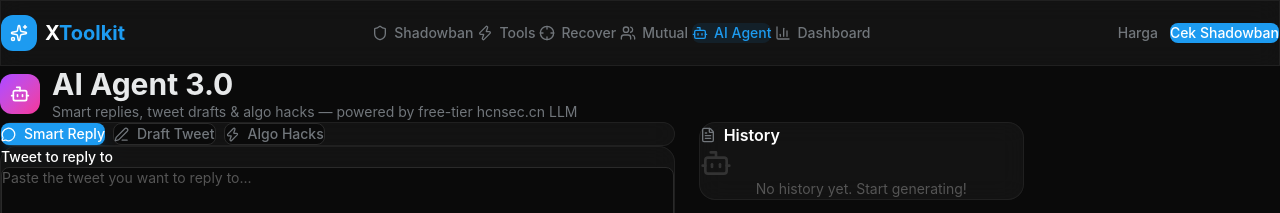
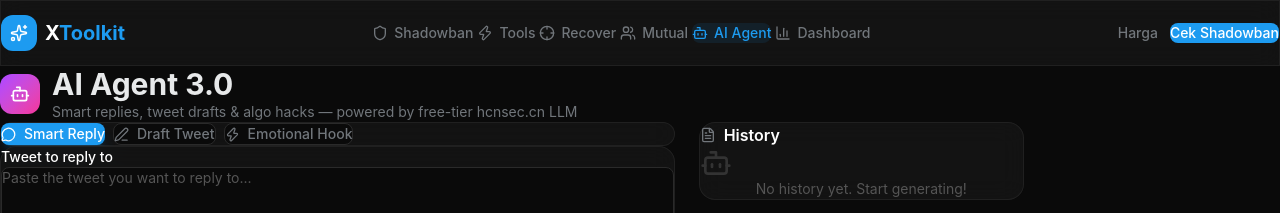
Before and after one commit to bangke1212/x-toolkit, a React (Vite) app: page /agent in a window 1280 px wide. Shown: the top 213 px of the page. Built offline with nearby package versions, Linux system fonts and the light colour scheme.

Commit message:
refactor(agent): simplify Algo Hacks → single Emotional Hook, no 4 options

```diff
--- a/src/pages/AiAgent.jsx
+++ b/src/pages/AiAgent.jsx
@@ -13,7 +13,7 @@
 const modes = [
   { id: 'reply', label: 'Smart Reply', icon: MessageCircle, desc: 'Generate engaging & natural tweet replies' },
   { id: 'draft', label: 'Draft Tweet', icon: PenLine, desc: 'Create algo-friendly tweets from scratch' },
-  { id: 'hooks', label: 'Algo Hacks', icon: Zap, desc: '4 hook variations for maximum engagement' },
+  { id: 'hooks', label: 'Emotional Hook', icon: Zap, desc: 'One powerful emotional hook for your tweet' },
 ]
 
 const toneOptions = ['Casual', 'Professional', 'Witty', 'Inspirational', 'Sarcastic', 'Educational']
@@ -38,7 +38,7 @@
   const modeInstruction = {
     reply: `You are an AI that writes smart, engaging replies to tweets. Given a tweet, craft a natural reply that adds value — agree, disagree respectfully, add insight, or ask a follow-up question. ${toneInstruction} ${langRules[lang]} Reply with ONLY the reply text, no quotes, no explanations. CRITICAL: MAX 280 CHARACTERS total — this is the X/Twitter limit. Write MAX 2-3 very short sentences. If it exceeds 280 chars, it will be cut off. Keep it extremely concise.`,
     draft: `You are an AI that drafts viral-worthy tweets. Given a topic, write a compelling tweet. ${toneInstruction} ${langRules[lang]} Use hooks, line breaks, and engaging structure. Make it algo-friendly: strong hook, valuable content, clear CTA. CRITICAL: MAX 280 CHARACTERS total — X/Twitter hard limit. Use short, punchy sentences with line breaks. Do NOT exceed 280 characters. Keep it tight and impactful. Reply with ONLY the tweet text, no quotes around it.`,
-    hooks: `You are an AI that generates 4 engaging tweet hooks/structures for a given topic. ${toneInstruction} ${langRules[lang]} Output exactly 4 versions separated by "---". Each version should have a label (V1, V2, V3, V4) with a style tag (Curiosity / Contrarian / Emotional / Educational / Story / Question), then the hook text. Make each one compelling and scroll-stopping. ALL 4 hooks combined MUST be UNDER 200 WORDS total. Each hook: 40-50 words max, one punchy sentence that fits in a single tweet. Keep it ultra-tight.`,
+    hooks: `You are an AI that generates ONE emotional tweet hook for a given topic. ${toneInstruction} ${langRules[lang]} Craft a single powerful, emotional hook that grabs attention. Use strong imagery, raw emotion, and a CTA. MUST be UNDER 200 words, fit in one X/Twitter post. Reply with ONLY the hook text.`,
   }[mode]
 
   return modeInstruction
@@ -76,7 +76,7 @@
             { role: 'user', content: input.trim() }
           ],
           temperature: 0.7,
-          max_tokens: mode === 'hooks' ? 250 : 150,
+          max_tokens: mode === 'hooks' ? 200 : 150,
         }),
       })
 
@@ -168,7 +168,7 @@
                 ? 'Tweet to reply to'
                 : mode === 'draft'
                 ? 'Topic / tweet idea'
-                : 'Topic for algo hooks'}
+                : 'Topic for emotional hook'}
             </label>
             <textarea
               value={input}
@@ -179,7 +179,7 @@
                   ? 'Paste the tweet you want to reply to...'
                   : mode === 'draft'
                   ? 'What do you want to tweet about?'
-                  : 'What topic do you want hooks for?'
+                  : 'What topic for an emotional hook?'
               }
               rows={4}
               className="w-full bg-[#0a0a0a] border border-[#2a2a2a] rounded-lg p-4 text-sm text-white placeholder-[#555] focus:outline-none focus:border-[#1d9bf0] transition-colors resize-none"
@@ -218,7 +218,7 @@
               ) : (
                 <>
                   <Sparkles size={16} />
-                  Generate {mode === 'reply' ? 'Reply' : mode === 'draft' ? 'Tweet' : 'Hooks'}
+                  Generate {mode === 'reply' ? 'Reply' : mode === 'draft' ? 'Tweet' : 'Hook'}
                 </>
               )}
             </button>
```
